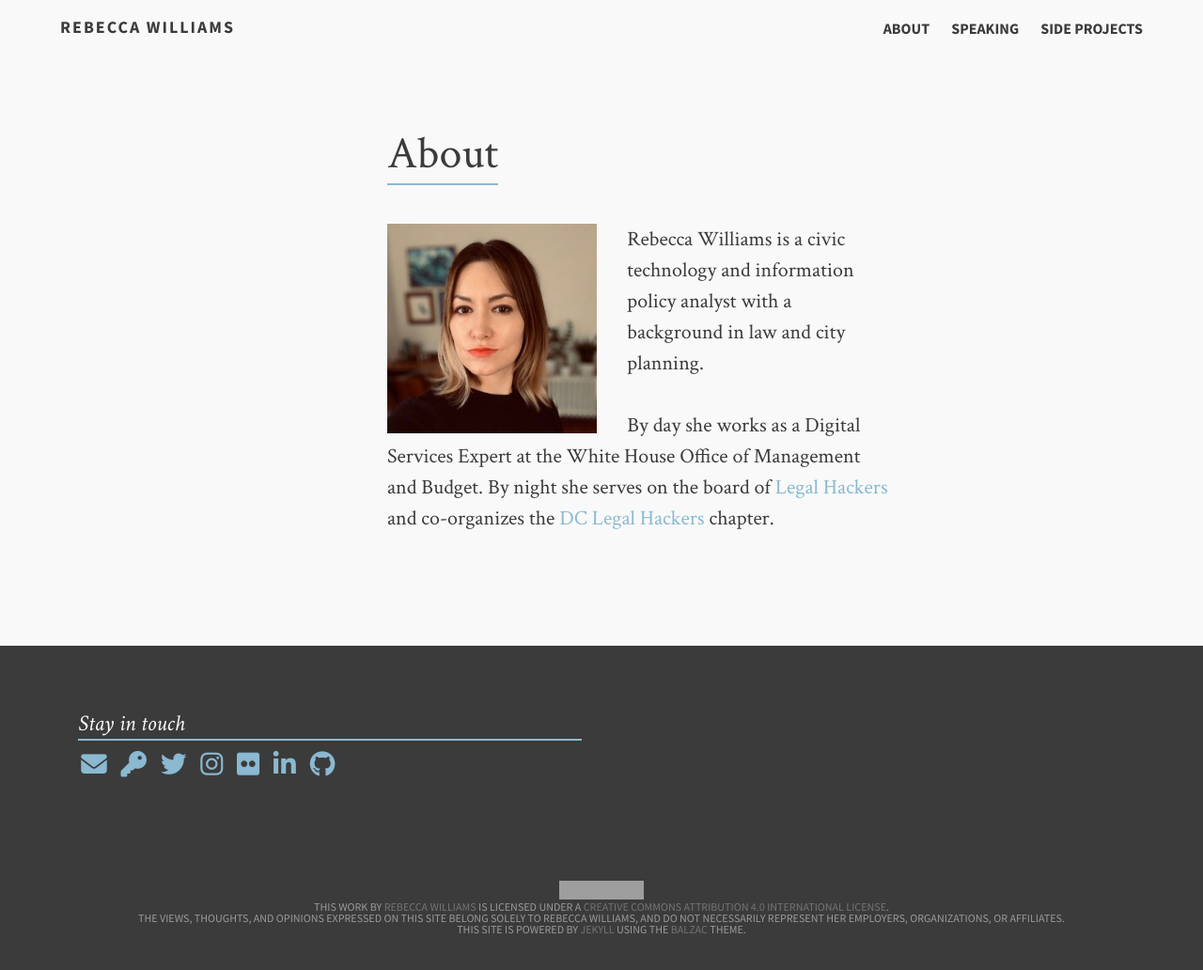
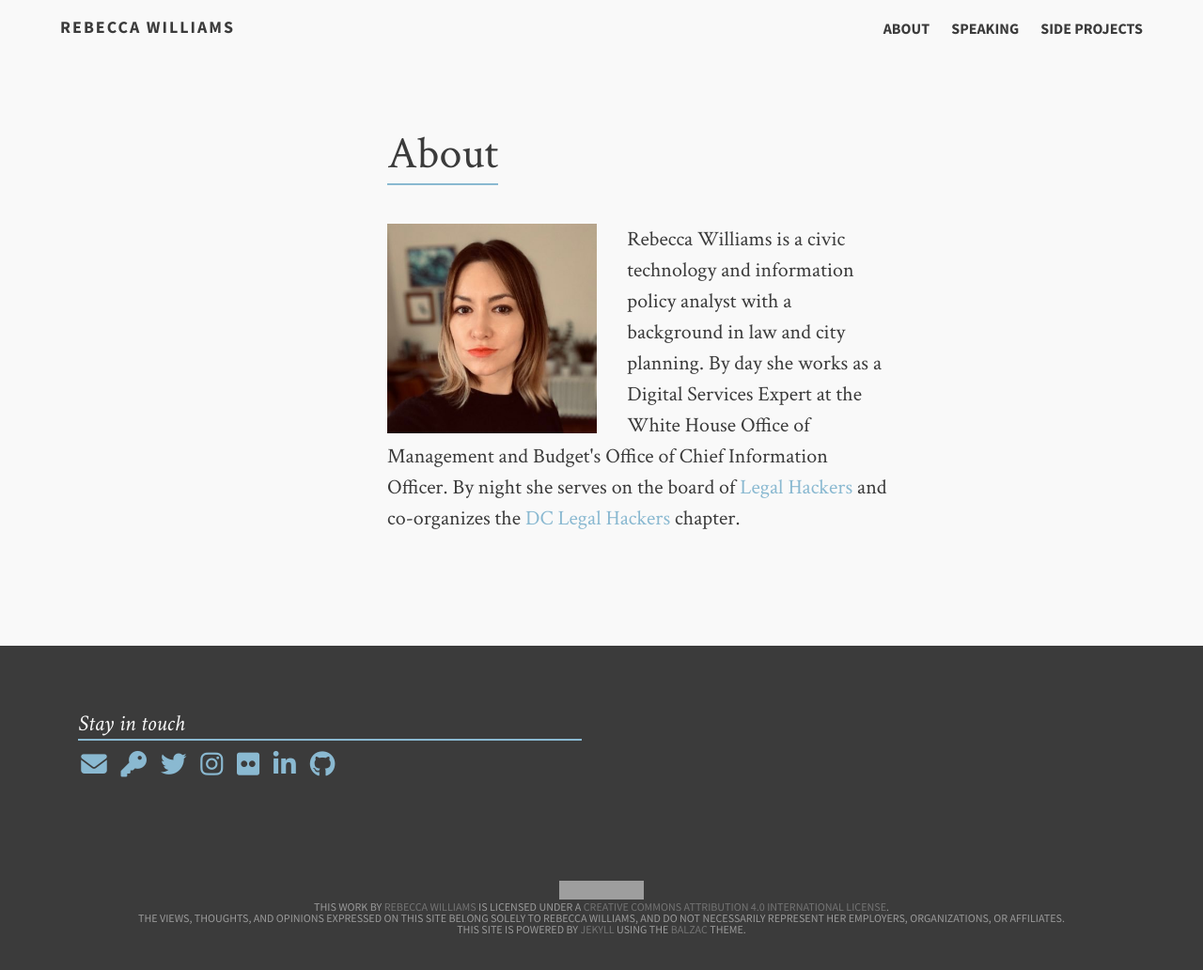
Before and after one commit to rebeccawilliams/rebeccawilliams.us, a Jekyll site: the page built from README.md, in a window 1280 px wide. Shown: the whole page at 94% size. Built offline with Jekyll 4.4.1, drawn with Linux system fonts in a browser that asks for light colours; nearby versions of some CDN libraries; our own code applies the rules of GitHub Pages for plain Markdown files; grey boxes are pictures that could not be loaded.

Commit message:
Update home.html

```diff
--- a/_layouts/home.html
+++ b/_layouts/home.html
@@ -8,8 +8,7 @@
          		<div>
 	                      <img src="/images/head.jpg" alt="Rebecca Williams selfie" style="float: left; width:41.66%;margin-right:2rem">
 	                 </div>
-			<p>Rebecca Williams is a civic technology and information policy analyst with a background in law and city planning.</p>
-		        <p>By day she works as a Digital Services Expert at the White House Office of Management and Budget. By night she serves on the board of <a href=https://www.legalhackers.org>Legal Hackers</a> and co-organizes the <a href=http://www.dclegalhackers.org>DC Legal Hackers</a> chapter.</p>
+			<p>Rebecca Williams is a civic technology and information policy analyst with a background in law and city planning. By day she works as a Digital Services Expert at the White House Office of Management and Budget's Office of Chief Information Officer. By night she serves on the board of <a href=https://www.legalhackers.org>Legal Hackers</a> and co-organizes the <a href=http://www.dclegalhackers.org>DC Legal Hackers</a> chapter.</p>
                           <div>
               </ol>
           </article>
```
